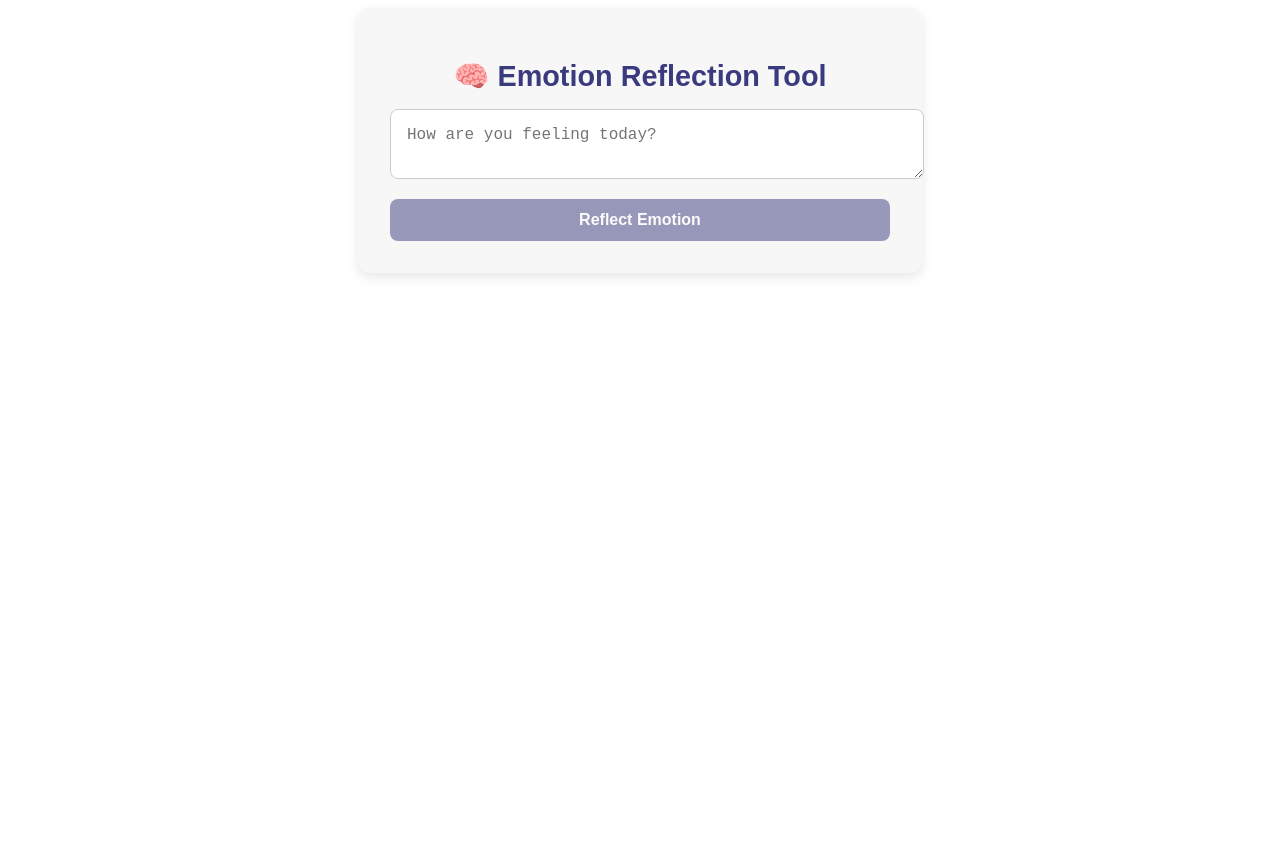
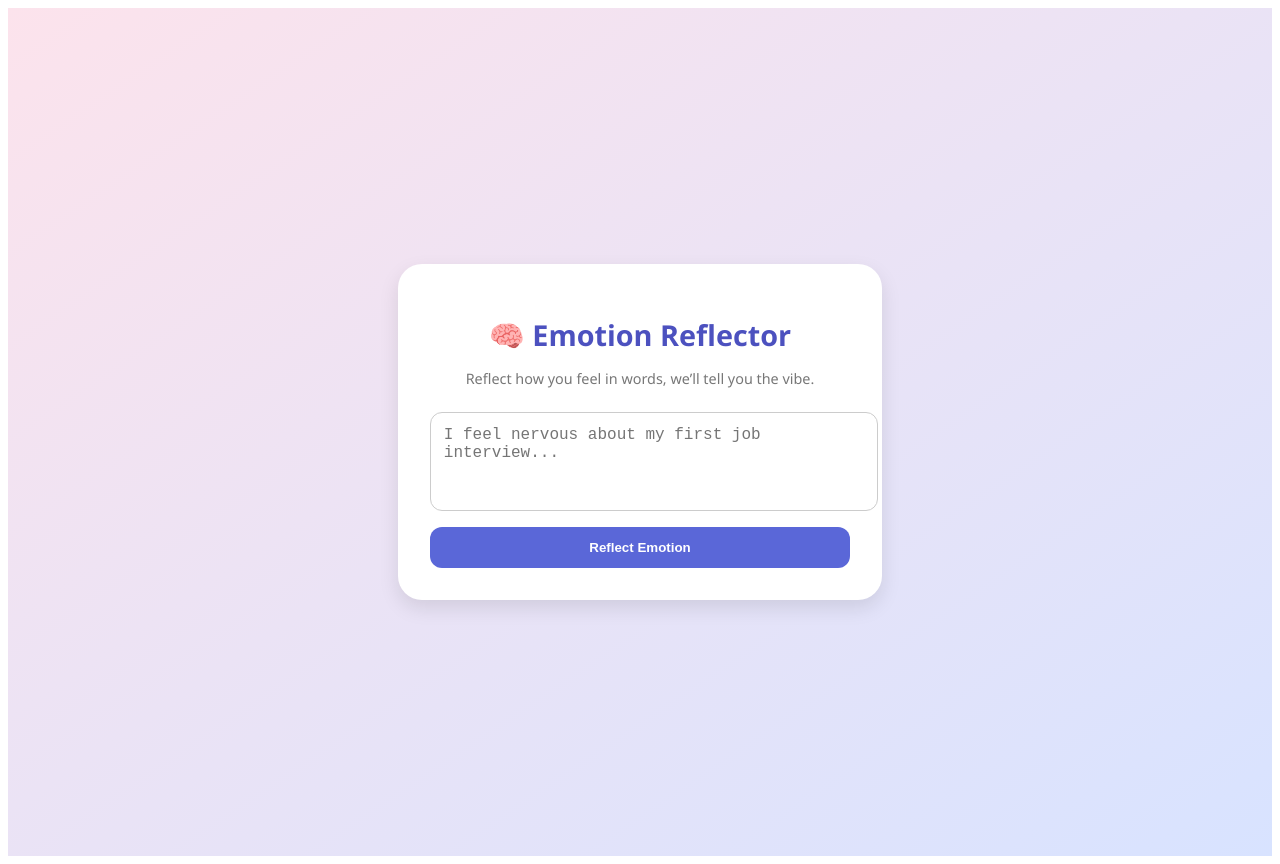
Before and after one commit to RichaBharti0603/emotion-reflection-tool, a Next.js app in the folder frontend/: page / in a window 1280 px wide. Before the commit the page ends 800 px from the top, so only its background shows below. Built offline with nearby package versions, Linux system fonts and the light colour scheme.

Commit message:
Add proper CORS and sentiment logic

```diff
--- a/frontend/pages/index.tsx
+++ b/frontend/pages/index.tsx
@@ -1,16 +1,33 @@
 import { useState } from 'react';
 import styles from '../styles/Home.module.css';
 
+interface EmotionResult {
+  emotion: string;
+  confidence: number;
+}
+
+function getEmoji(emotion: string) {
+  const map: Record<string, string> = {
+    Happy: '😊',
+    Sad: '😢',
+    Angry: '😠',
+    Excited: '🤩',
+    Anxious: '😰',
+  };
+  return map[emotion] || '😶';
+}
+
 export default function Home() {
   const [text, setText] = useState('');
+  const [result, setResult] = useState<EmotionResult | null>(null);
   const [loading, setLoading] = useState(false);
-  const [result, setResult] = useState<{ emotion: string; confidence: number } | null>(null);
-  const [error, setError] = useState<string | null>(null);
+  const [error, setError] = useState('');
 
-  const handleSubmit = async () => {
+  const handleSubmit = async (e: React.FormEvent) => {
+    e.preventDefault();
     setLoading(true);
     setResult(null);
-    setError(null);
+    setError('');
 
     try {
       const res = await fetch('https://emotion-reflection-tool.onrender.com/analyze', {
@@ -19,40 +36,46 @@ export default function Home() {
         body: JSON.stringify({ text }),
       });
 
-      if (!res.ok) throw new Error('API Error');
-
+      if (!res.ok) throw new Error('API error');
       const data = await res.json();
       setResult(data);
-     } catch {
+    } catch{
       setError('Something went wrong. Please try again.');
-}
-
- finally {
+    } finally {
       setLoading(false);
     }
   };
 
   return (
-    <div className={styles.container}>
-      <h1 className={styles.title}>🧠 Emotion Reflection Tool</h1>
+    <main className={styles.main}>
+      <div className={styles.card}>
+        <h1 className={styles.title}>🧠 Emotion Reflector</h1>
+        <p className={styles.subtitle}>Reflect how you feel in words, we’ll tell you the vibe.</p>
+
+        <form onSubmit={handleSubmit} className={styles.form}>
           <textarea
-        placeholder="How are you feeling today?"
-        className={styles.textarea}
             value={text}
             onChange={(e) => setText(e.target.value)}
+            placeholder="I feel nervous about my first job interview..."
+            required
+            className={styles.textarea}
+            rows={4}
           />
-      <button className={styles.button} onClick={handleSubmit} disabled={loading || !text}>
+          <button type="submit" className={styles.button} disabled={loading}>
             {loading ? 'Analyzing...' : 'Reflect Emotion'}
           </button>
+        </form>
+
+        {error && <p className={styles.error}>{error}</p>}
 
         {result && (
-        <div className={styles.result}>
-          <p><strong>Emotion:</strong> {result.emotion}</p>
-          <p><strong>Confidence:</strong> {(result.confidence * 100).toFixed(1)}%</p>
+          <div className={styles.resultBox}>
+            <div className={styles.emoji}>{getEmoji(result.emotion)}</div>
+            <h2 className={styles.resultText}>{result.emotion}</h2>
+            <p className={styles.confidence}>Confidence: {(result.confidence * 100).toFixed(0)}%</p>
           </div>
         )}
-
-      {error && <p className={styles.error}>{error}</p>}
       </div>
+    </main>
   );
 }
--- a/frontend/styles/Home.module.css
+++ b/frontend/styles/Home.module.css
@@ -1,58 +1,93 @@
-.container {
-  max-width: 500px;
-  margin: 0 auto;
+.main {
+  min-height: 100vh;
+  background: linear-gradient(to bottom right, #fce3ec, #d8e3ff);
+  display: flex;
+  justify-content: center;
+  align-items: center;
+  padding: 1.5rem;
+  font-family: 'Segoe UI', Tahoma, Geneva, Verdana, sans-serif;
+}
+
+.card {
+  background-color: white;
+  border-radius: 1.5rem;
+  box-shadow: 0 8px 20px rgba(0, 0, 0, 0.1);
   padding: 2rem;
-  background: #f7f7f7;
-  border-radius: 12px;
-  box-shadow: 0 4px 12px rgba(0, 0, 0, 0.1);
-  font-family: sans-serif;
+  width: 100%;
+  max-width: 420px;
+  text-align: center;
 }
 
 .title {
   font-size: 1.8rem;
   font-weight: bold;
-  margin-bottom: 1rem;
-  text-align: center;
-  color: #3a3a7e;
+  color: #4c51bf;
+  margin-bottom: 0.5rem;
+}
+
+.subtitle {
+  font-size: 0.9rem;
+  color: #777;
+  margin-bottom: 1.5rem;
+}
+
+.form {
+  display: flex;
+  flex-direction: column;
+  gap: 1rem;
 }
 
 .textarea {
   width: 100%;
-  padding: 1rem;
-  border-radius: 8px;
+  padding: 0.8rem;
   border: 1px solid #ccc;
+  border-radius: 0.75rem;
+  resize: none;
   font-size: 1rem;
-  margin-bottom: 1rem;
+  color: #333;
 }
 
 .button {
-  width: 100%;
-  background-color: #3a3a7e;
+  background-color: #5a67d8;
   color: white;
-  padding: 0.75rem;
+  padding: 0.8rem;
   border: none;
-  border-radius: 8px;
+  border-radius: 0.75rem;
+  font-weight: 600;
   cursor: pointer;
-  font-weight: bold;
-  font-size: 1rem;
+  transition: background-color 0.3s ease;
 }
 
-.button:disabled {
-  opacity: 0.5;
-  cursor: not-allowed;
-}
-
-.result {
-  margin-top: 1.5rem;
-  background: #eef;
-  padding: 1rem;
-  border-radius: 8px;
-  border: 1px solid #aac;
-  font-size: 1rem;
+.button:hover {
+  background-color: #434190;
 }
 
 .error {
-  color: red;
-  font-size: 0.9rem;
+  color: #e53e3e;
   margin-top: 1rem;
 }
+
+.resultBox {
+  margin-top: 2rem;
+  background-color: #edf2f7;
+  border-radius: 1rem;
+  padding: 1.5rem;
+  border: 1px solid #cbd5e0;
+}
+
+.emoji {
+  font-size: 3rem;
+  margin-bottom: 0.5rem;
+}
+
+.resultText {
+  font-size: 1.4rem;
+  font-weight: bold;
+  color: #4a5568;
+}
+
+.confidence {
+  font-size: 0.9rem;
+  color: #718096;
+  margin-top: 0.25rem;
+}
```
Also changed, not shown: 2 other files (tests, documents, lock files or other folders). Lines whose indentation alone changed are shown as unchanged.
